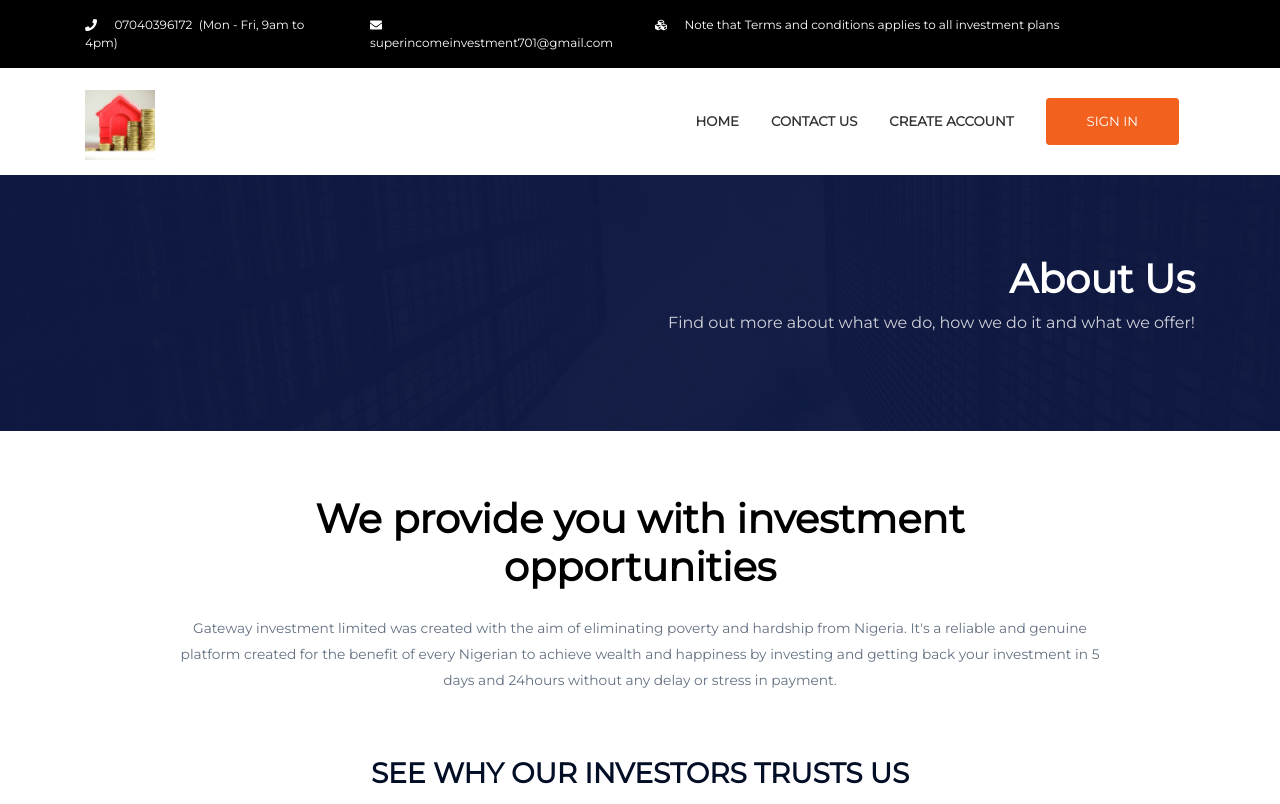
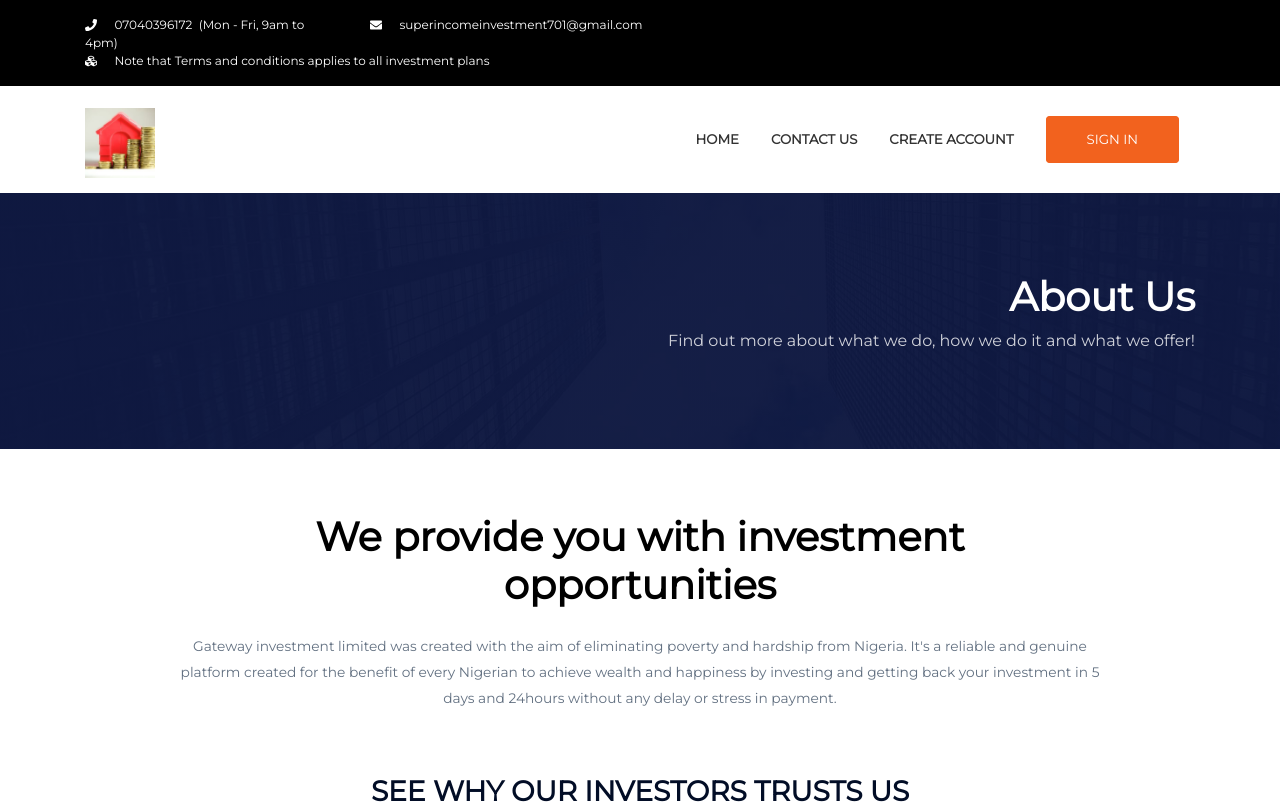
Before and after one commit to Achilles45/superincome, a Vue app: page /about in a window 1280 px wide. Shown: the top 804 px of the page. Built offline with nearby package versions, Linux system fonts and the light colour scheme.

Commit message:
More fixes

```diff
--- a/src/components/Topbar.vue
+++ b/src/components/Topbar.vue
@@ -5,10 +5,10 @@
             <div class="col-md-3">
                  <i class="fa fa-phone"></i>&nbsp;&nbsp; 07040396172&nbsp;  (Mon - Fri, 9am to 4pm)
             </div>
-            <div class="col-md-3">
+            <div class="col-md-5">
                  <i class="fa fa-envelope"></i>&nbsp;&nbsp; superincomeinvestment701@gmail.com
             </div>
-            <div class="col-md-6">
+            <div class="col-md-5">
                 <i class="fa fa-cubes"></i>&nbsp;&nbsp; Note that Terms and conditions applies to all investment plans
             </div>
         </div>
```
